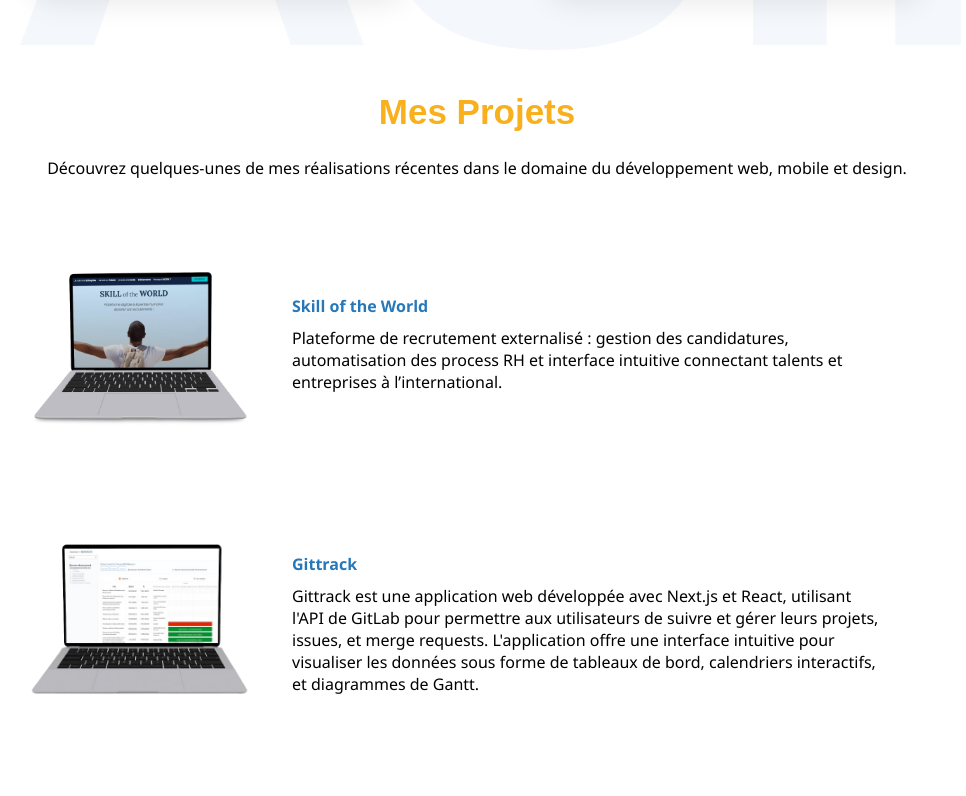
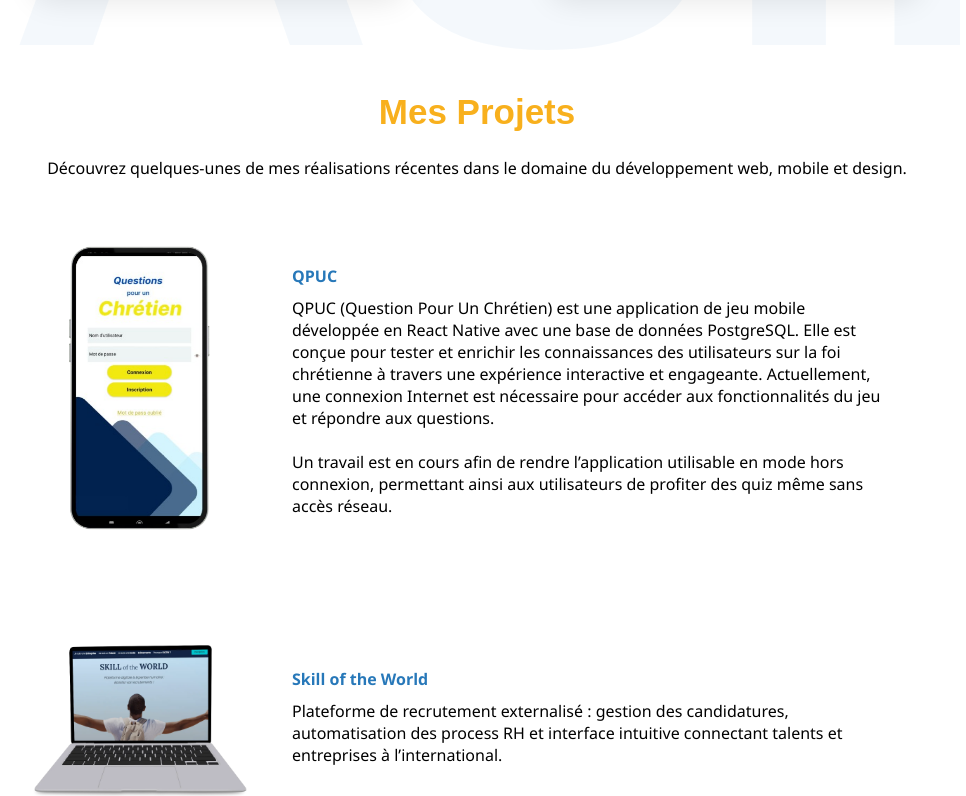
Before and after one commit to Hasina-Randrianantoanina/randrianantoanina-hasina, a plain HTML site: page index.html in a window 1280 px wide. Shown: the part 2004-2800 px from the top of the page, without its empty margins (163-1129 px from the left). Drawn offline with Linux system fonts and the light colour scheme.

Commit message:
Add third project

```diff
--- a/index.html
+++ b/index.html
@@ -216,7 +216,27 @@
       Découvrez quelques-unes de mes réalisations récentes dans le domaine du développement web, mobile et design.
     </p>
 
-    <!-- Premier projet -->
+  <!-- Premier projet -->
+  <div class="projectSection">
+    <div class="imgProject revealFromLeft">
+      <img src="./Assets/pictures/QPUC.png" alt="QPUC" />
+    </div>
+    <div class="detailsProject revealFromRight">
+      <h4>QPUC</h4>
+      <p>
+        QPUC (Question Pour Un Chrétien) est une application de jeu mobile développée en React Native avec une base de
+        données PostgreSQL.
+        Elle est conçue pour tester et enrichir les connaissances des utilisateurs sur la foi chrétienne à travers une
+        expérience interactive et engageante.
+        Actuellement, une connexion Internet est nécessaire pour accéder aux fonctionnalités du jeu et répondre aux
+        questions.<br /><br />
+        Un travail est en cours afin de rendre l’application utilisable en mode hors connexion, permettant ainsi aux
+        utilisateurs de profiter des quiz même sans accès réseau.
+      </p>
+    </div>
+  </div>
+
+    <!-- Deuxième projet -->
     <div class="projectSection">
       <div class="imgProject revealFromLeft">
         <img src="./Assets/pictures/sotw.webp" alt="Skill of the World" />
@@ -230,7 +250,7 @@
       </div>
     </div>
 
-    <!-- Deuxième projet -->
+    <!-- Troisième projet -->
     <div class="projectSection">
       <div class="imgProject revealFromLeft">
         <img src="./Assets/pictures/gittrack-bg.png" alt="Gittrack" />
@@ -246,6 +266,7 @@
         </p>
       </div>
     </div>
+
   </section>
 
 
```
Also changed, not shown: Assets/pictures/IMG-20250601-WA0000.jpg (deleted), Assets/pictures/QPUC.png (added).
